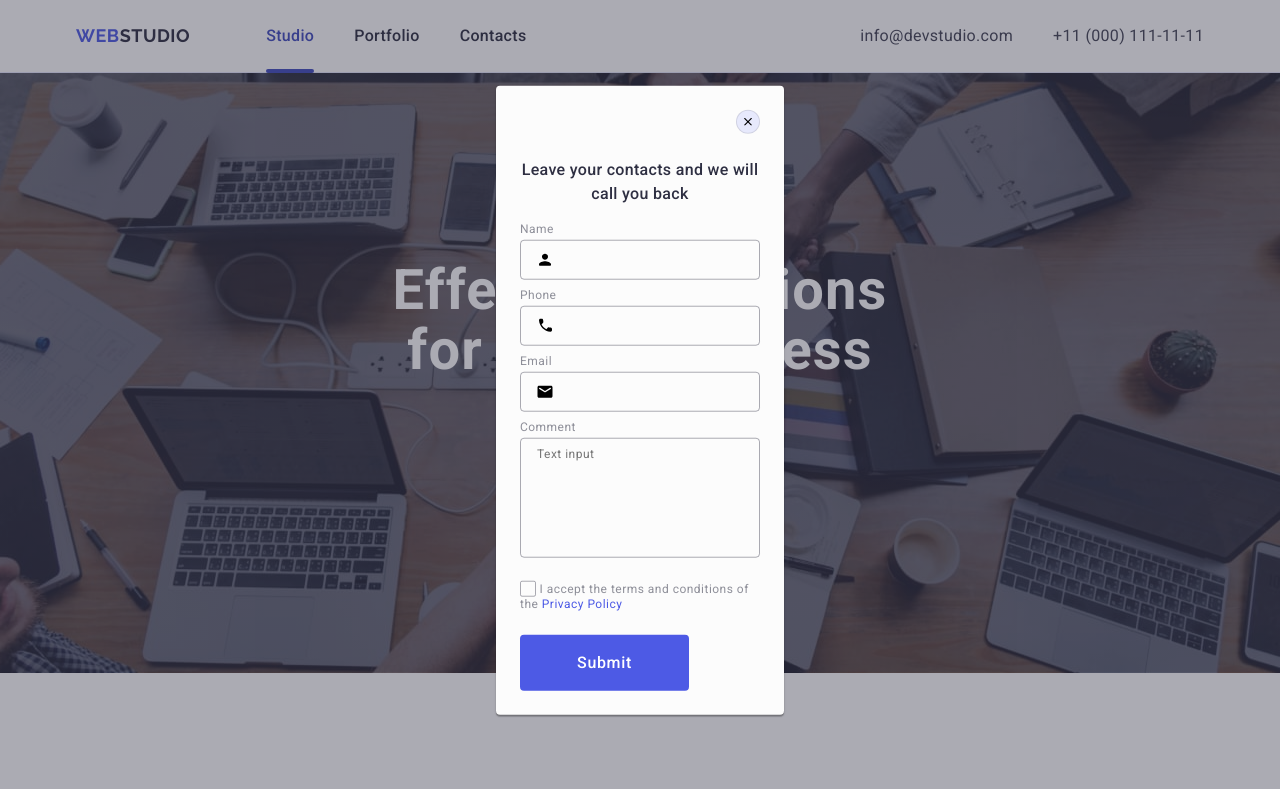
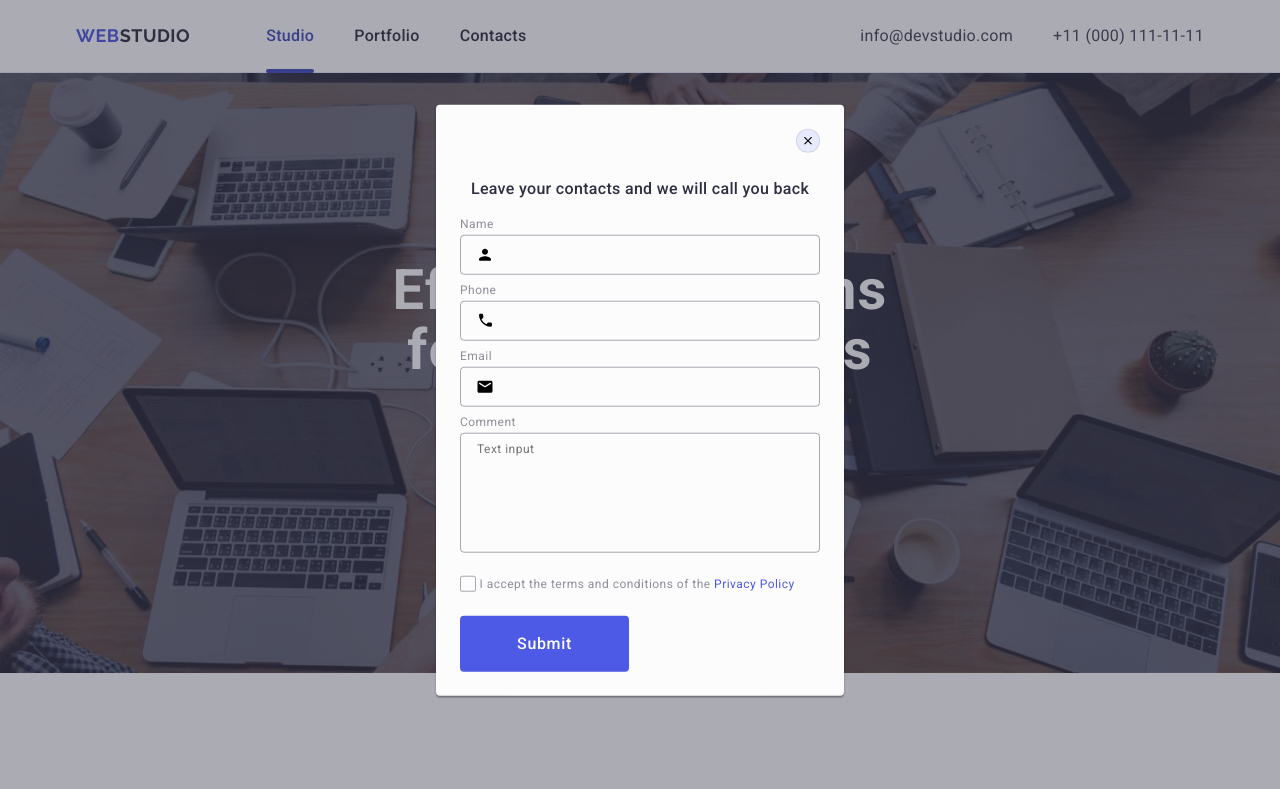
Before and after one commit to YevheniiPokhvalit/goit-markup-hw-06, a plain HTML site: page index.html in a window 1280 px wide. Shown: the top 789 px of the page. Drawn offline with nearby package versions, Linux system fonts and the light colour scheme.

Commit message:
Update styles.css

```diff
--- a/css/styles.css
+++ b/css/styles.css
@@ -738,6 +738,10 @@ img {
     display: inline-block;
     margin-bottom: 16px;
   }
+  .model-window {
+    width: 408px;
+    min-height: 584px;
+  }
 }
 
 @media screen and (min-width: 1158px) {
@@ -776,4 +780,8 @@ img {
   .footer-logo {
     margin-right: 120px;
   }
+  .model-window {
+    width: 408px;
+    min-height: 584px;
+  }
 }
```
